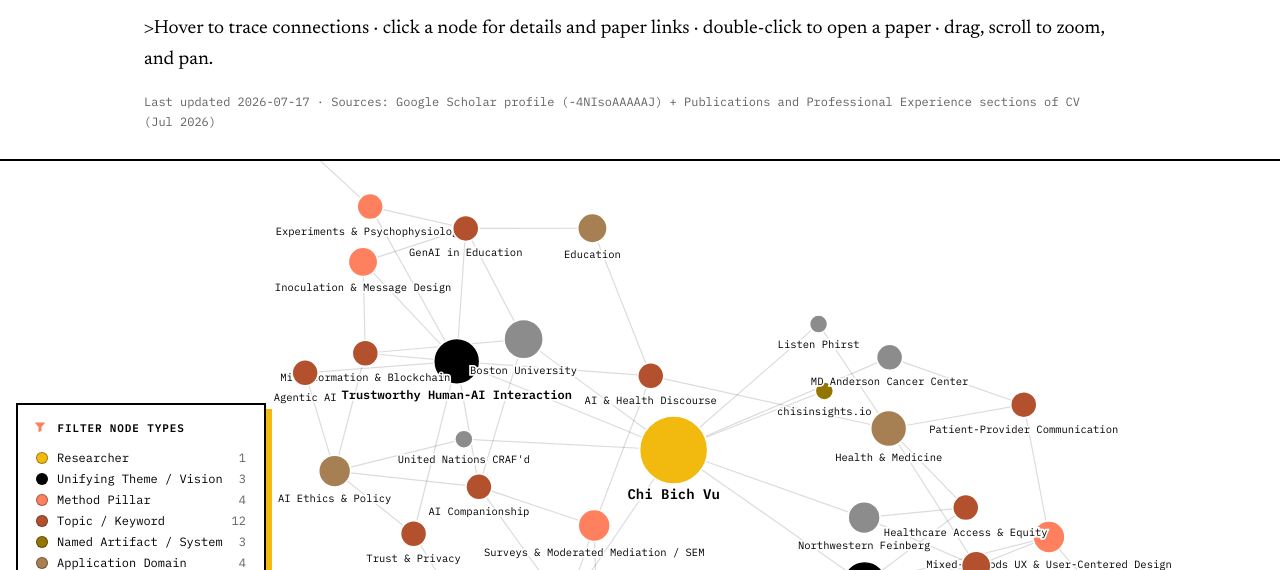
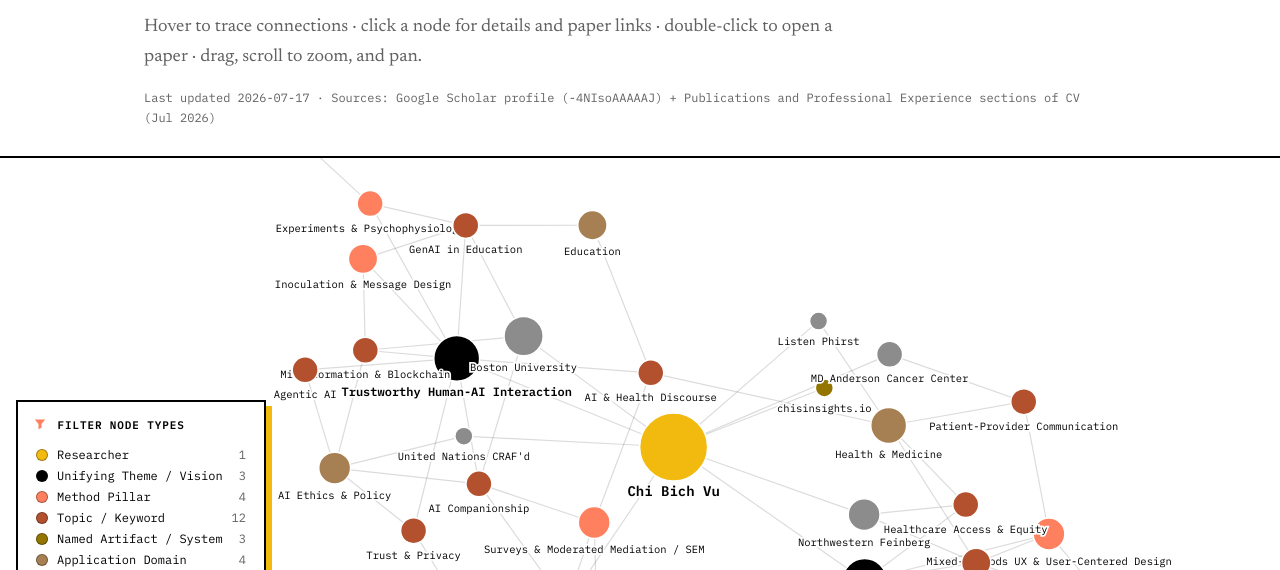
Before and after one commit to chibichvu/chibichvu.github.io, a plain HTML site: page research-map.html in a window 1280 px wide. Shown: the part 222-792 px from the top of the page. Drawn offline with nearby package versions, Linux system fonts and the light colour scheme.

Commit message:
Fix formatting of instructions in research map header for clarity

```diff
--- a/research-map.html
+++ b/research-map.html
@@ -37,7 +37,7 @@
   <div class="map-head">
     <h1>Research Map</h1>
     <p class="map-sub">A living map of what I work on: unifying themes branch into method pillars, topics, named artifacts, application domains, and the institutions where the work happens.</p>
-    <p>>Hover to trace connections &middot; click a node for details and paper links &middot; double-click to open a paper &middot; drag, scroll to zoom, and pan.</p>
+    <p class="map-sub">Hover to trace connections &middot; click a node for details and paper links &middot; double-click to open a paper &middot; drag, scroll to zoom, and pan.</p>
     <p class="map-meta" id="map-meta">Loading&hellip;</p>
   </div>
 
```
